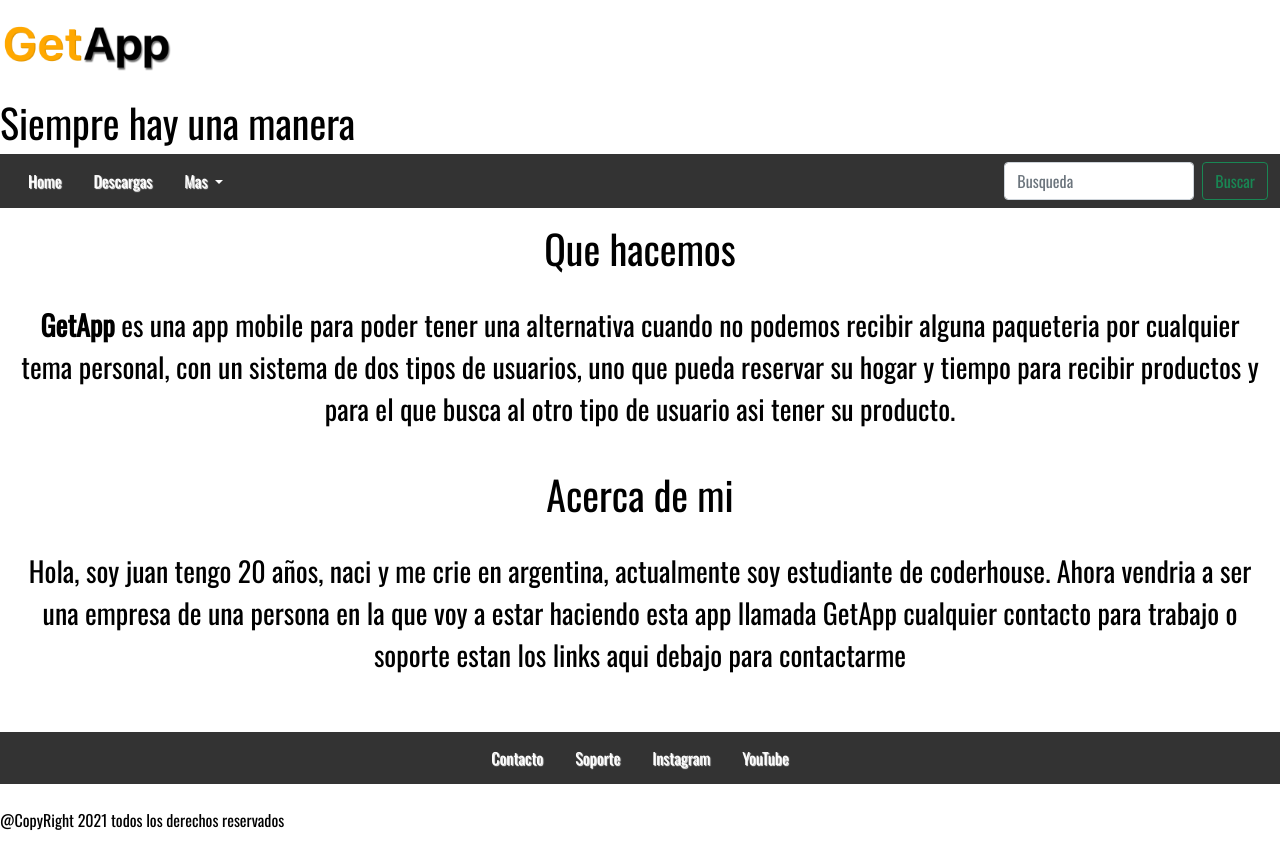
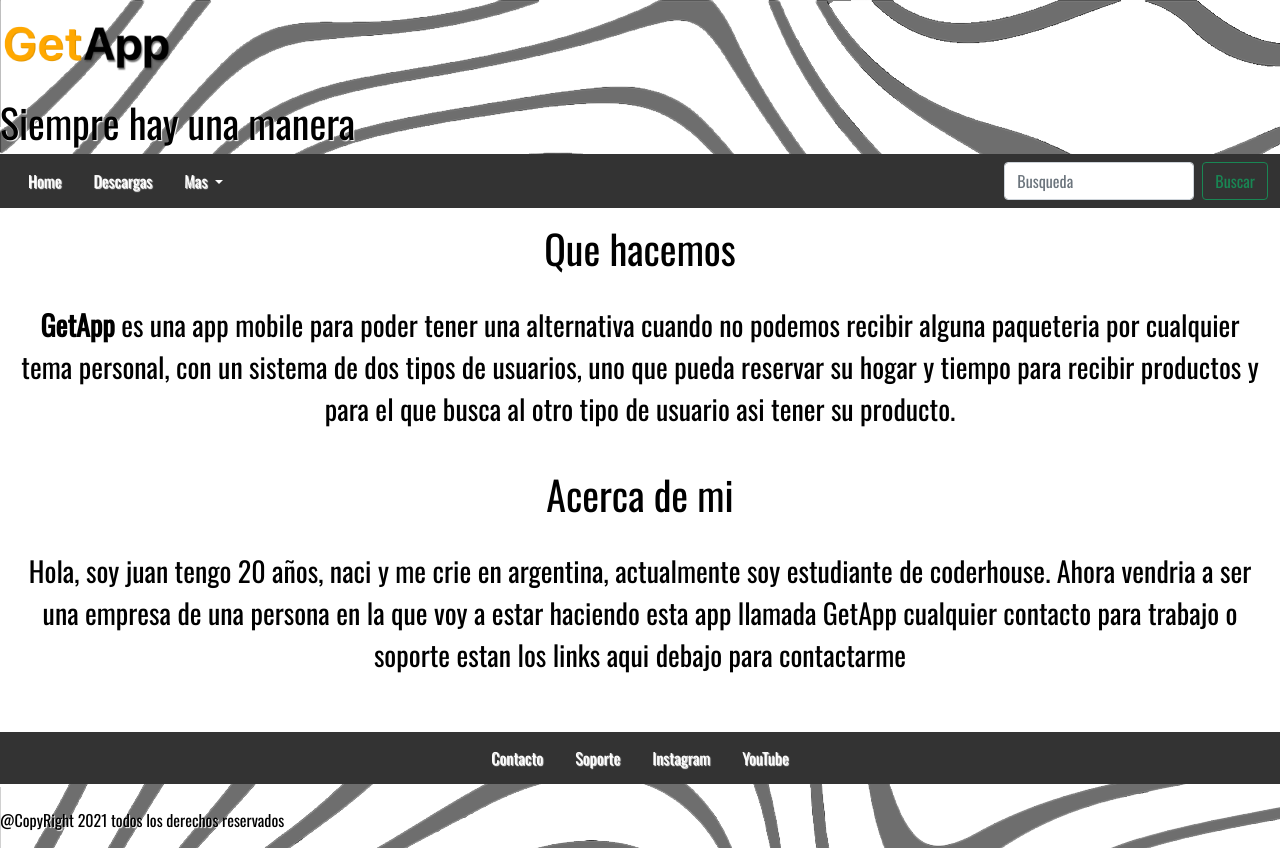
Before and after one commit to Birocode/mi_repositorio, a plain HTML site: page index.html in a window 1280 px wide. Drawn offline with nearby package versions, Linux system fonts and the light colour scheme; the site is published under a folder, as on GitHub Pages, so addresses that start at the root find nothing.

Commit message:
Update main.css

```diff
--- a/css/main.css
+++ b/css/main.css
@@ -1,6 +1,6 @@
 html {
     font-family: 'Oswald', sans-serif;
-    background-image: url(/img/Damascus.png);
+    background-image: url(../img/Damascus.png);
     text-shadow: 1px 1px 1px white;
     line-height: 1.6;
 }
```
